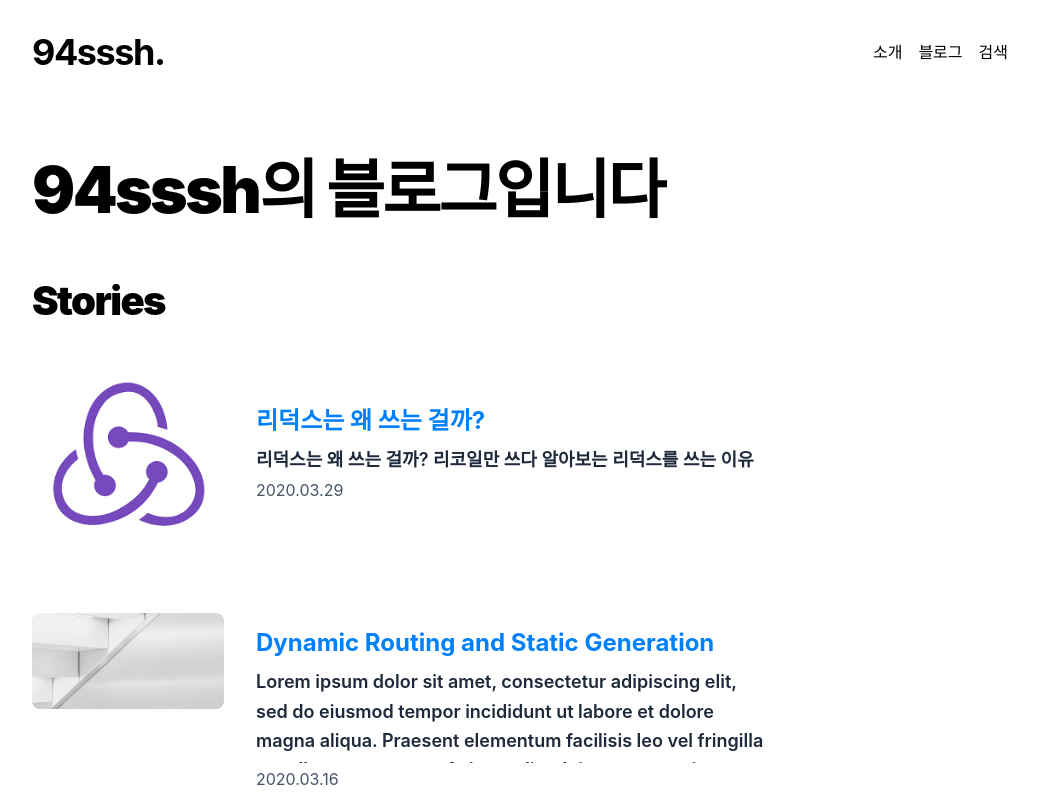
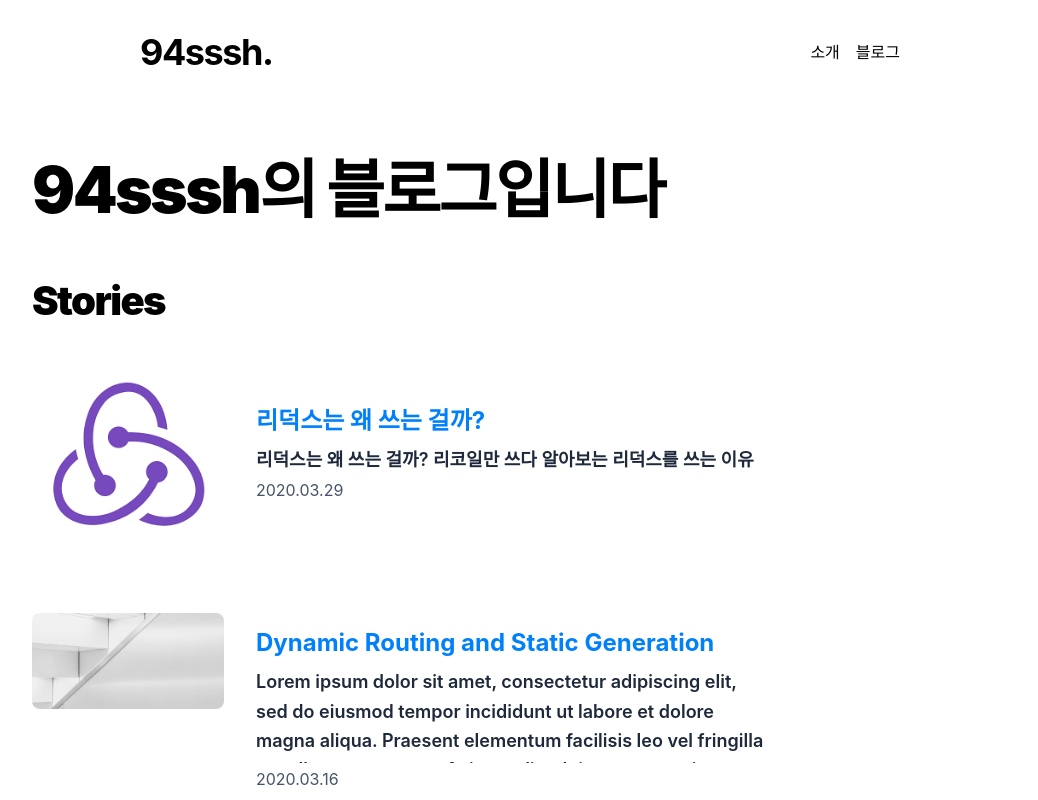
Before and after one commit to 94sssh/94sssh.tech, a Next.js app: page / in a window 1280 px wide. Shown: the top 800 px of the page, without its empty margins (116-1154 px from the left). Built offline with nearby package versions, Linux system fonts and the light colour scheme; a web font is replaced by a local one.

Commit message:
header 컴포넌트 내 검색 제거

```diff
--- a/components/header.tsx
+++ b/components/header.tsx
@@ -2,7 +2,7 @@ import Link from 'next/link';
 
 const Header = () => {
   return (
-    <header className='mt-8 mb-20 flex justify-between'>
+    <header className='mt-8 mb-20 flex justify-between sm:max-w-screen-sm md:max-w-screen-md mx-auto'>
       <h2 className='text-2xl md:text-4xl font-bold tracking-tight md:tracking-tighter leading-tight'>
         <Link href='/'>94sssh</Link>.
       </h2>
@@ -13,9 +13,6 @@ const Header = () => {
         <p className='m-2'>
           <Link href='/'>블로그</Link>
         </p>
-        <p className='m-2'>
-          <Link href='/'>검색</Link>
-        </p>
       </div>
     </header>
   );
```
